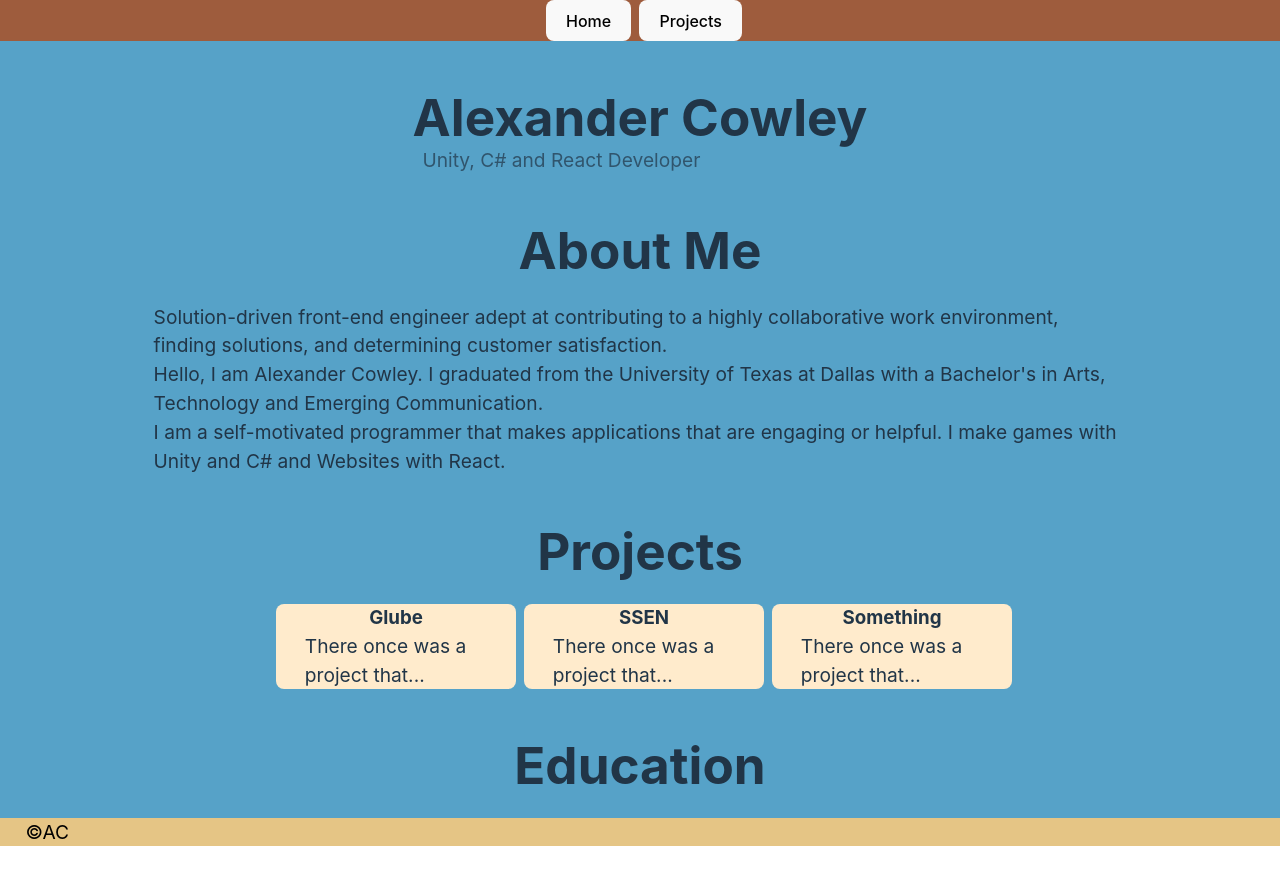
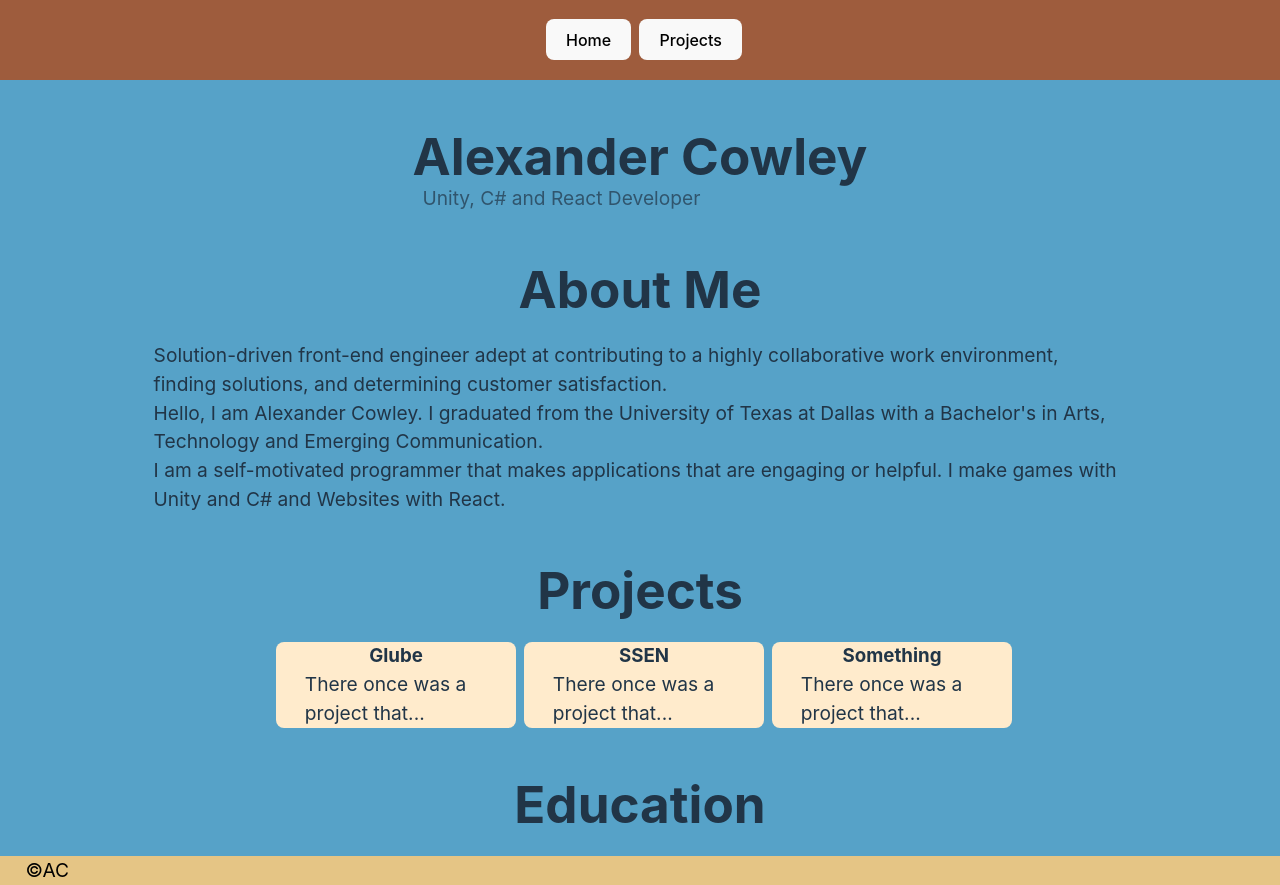
Before and after one commit to AlexanderCowley/AC-Portfolio, a React (Vite) app: page / in a window 1280 px wide. Before the commit the page ends 846 px from the top, so only its background shows below. Built offline with nearby package versions, Linux system fonts and the light colour scheme.

Commit message:
Added padding to the nav bar ul element

```diff
--- a/src/App.css
+++ b/src/App.css
@@ -11,6 +11,11 @@
 nav
 {
   background-color: hsl(19, 44%, 43%);
+}
+
+nav ul
+{
+  padding: 1.5% 0%;
 }
 
 footer
```
